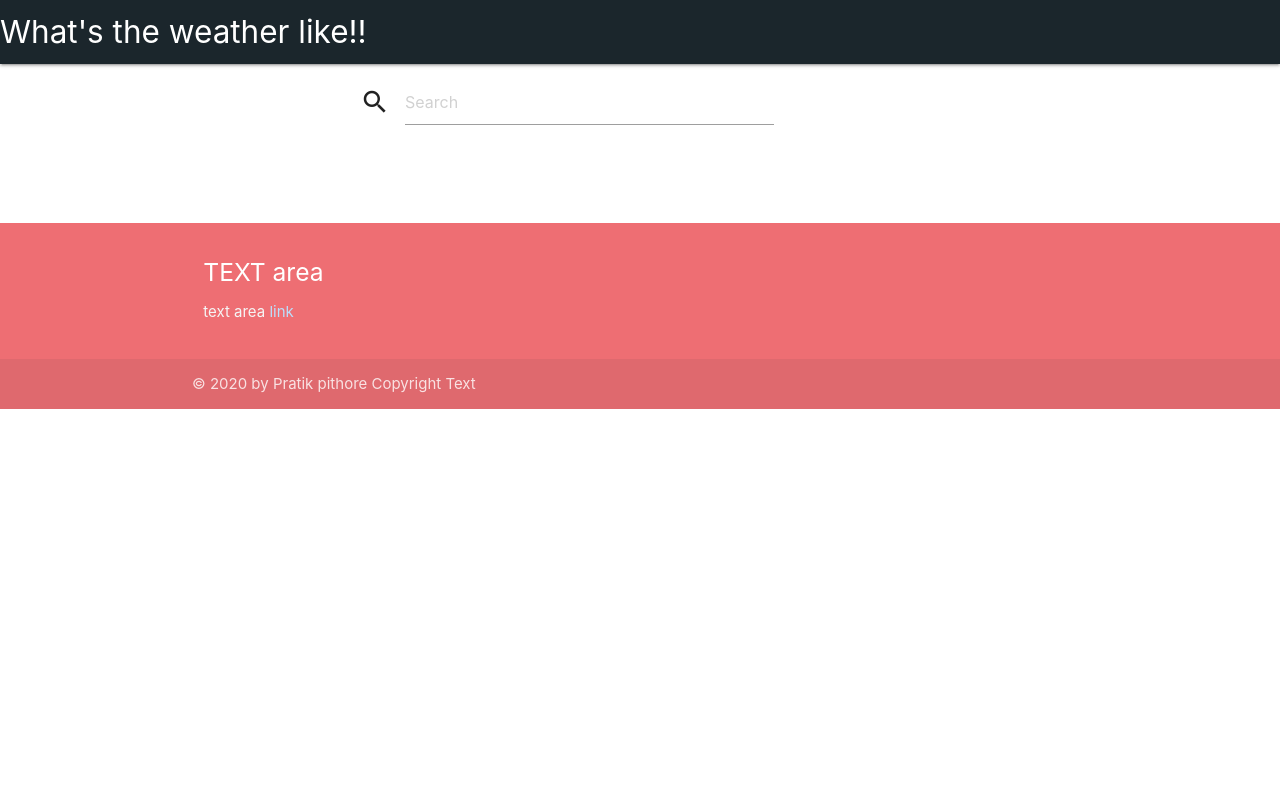
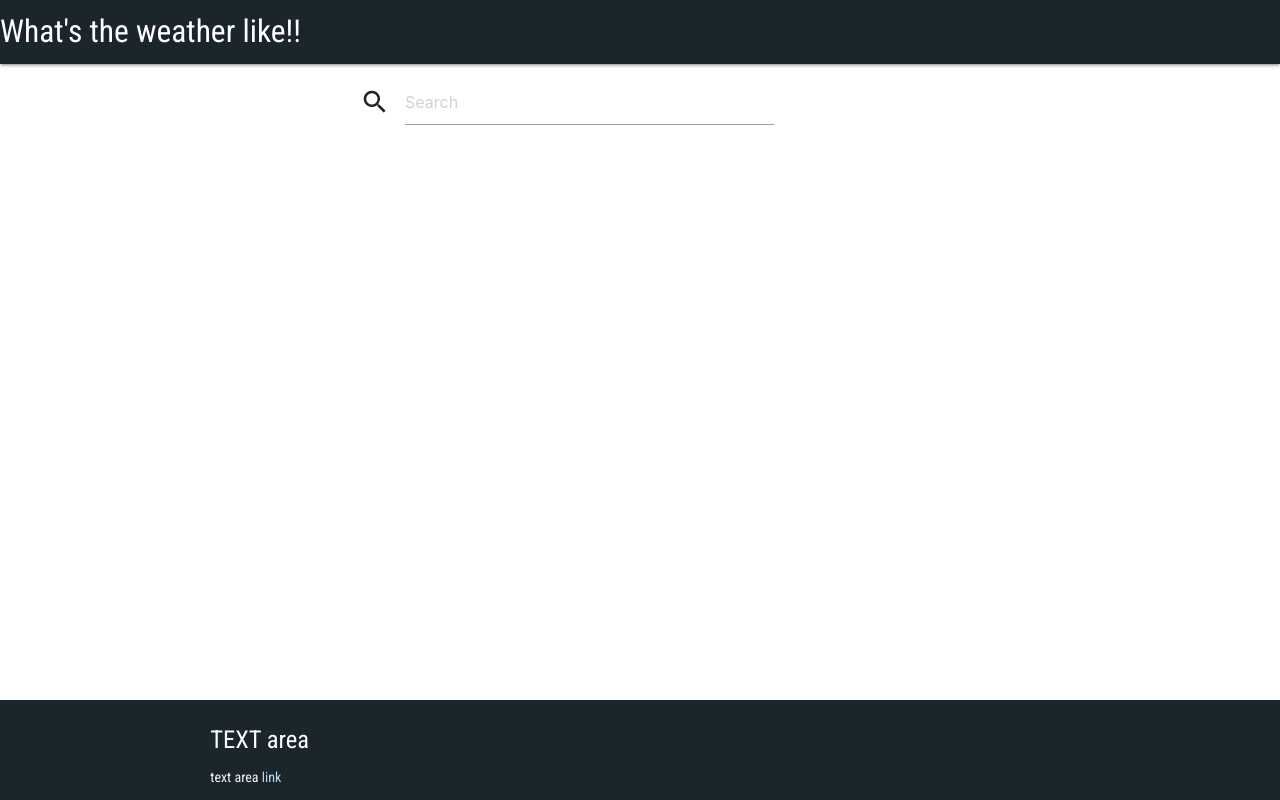
Before and after one commit to Pratik-sys/Flask-weather, a Flask app: template templates/index.html in a window 1280 px wide. Run offline with Flask 2, Linux system fonts and the light colour scheme; the template is opened without the code that fills it, so the values that code supplies are empty.

Commit message:
updated css and use the roboto font
Signed-off-by: Pratik-sys <pithore.pratik@gmail.com>

```diff
--- a/static/style.css
+++ b/static/style.css
@@ -6,7 +6,18 @@
     -moz-box-shadow: 0 8px 6px -6px #999;
     box-shadow: 0 8px 6px -6px #999; */
 }
-img {
-    width: 20%;
-    height: auto;
-  }
+.page-footer{
+    background-color: #1b262c;
+    position: fixed;
+    left: 0;
+    bottom: 0;
+    width: 100%;
+    height: 100px;
+    padding: 10px 10px 10px;
+
+}
+body{
+    font-family: 'Roboto Condensed', sans-serif;
+    font-size: 14px;
+    font-weight: normal;
+}
--- a/templates/index.html
+++ b/templates/index.html
@@ -4,6 +4,8 @@
 <head>
     <!--Import Google Icon Font-->
     <link href="https://fonts.googleapis.com/icon?family=Material+Icons" rel="stylesheet">
+    <link href="https://fonts.googleapis.com/css?family=Roboto+Condensed&display=swap" rel="stylesheet">
+
 
     <!-- Compiled and minified CSS -->
     <link rel="stylesheet" href="https://cdnjs.cloudflare.com/ajax/libs/materialize/1.0.0/css/materialize.min.css">
@@ -70,8 +72,7 @@
                     <div class="col l6 s12">
                         <h5 class="white-text"> TEXT area</h5>
                         <p class="grey-text text-lighten-4">text area
-                            <a class="blue-text text-lighten-4 "
-                                href="#">link</a>
+                            <a class="blue-text text-lighten-4 " href="#">link</a>
                         </p>
                     </div>
                 </div>
```
